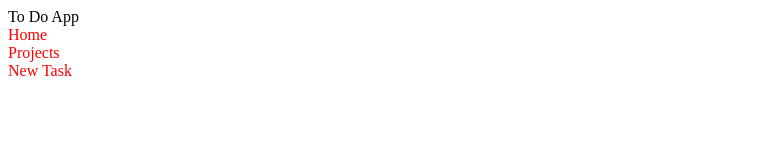
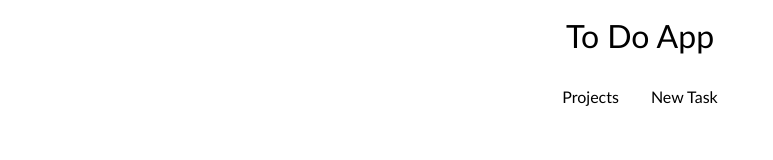
Before and after one commit to vincemilo/jsTodo, a website built with webpack: page dist/index.html in a window 1280 px wide. Shown: the whole page, without its empty margins (0-773 px from the left). Built offline with nearby package versions, Linux system fonts and the light colour scheme.

Commit message:
added newTask component skeleton

```diff
--- a/src/header.js
+++ b/src/header.js
@@ -2,14 +2,13 @@ export default function header() {
     const headerDiv = document.createElement('header');
     const logo = document.createElement('div');
     const navButtons = document.createElement('div');
-    const homeDiv = document.createElement('div');
     const projectsDiv = document.createElement('div');
     const newDiv = document.createElement('div');
 
     headerDiv.appendChild(logo);
 
-    const elements = [homeDiv, projectsDiv, newDiv];
-    let elementName = ['home', 'projects', 'new'];
+    const elements = [projectsDiv, newDiv];
+    let elementName = ['projects', 'new'];
     let i = 0;
 
     elements.forEach((element) => {
@@ -18,12 +17,12 @@ export default function header() {
         i++
     });
 
+    logo.className = 'logo';
     navButtons.className = 'nav-buttons';
 
     headerDiv.appendChild(navButtons);
 
     logo.innerHTML = 'To Do App';
-    homeDiv.innerText = 'Home';
     projectsDiv.innerText = 'Projects';
     newDiv.innerText = 'New Task';
 
--- a/src/index.js
+++ b/src/index.js
@@ -4,3 +4,20 @@ import './style.css';
 const content = document.getElementById('content');
 
 content.appendChild(header());
+
+const main = document.createElement('main');
+content.appendChild(main);
+
+const navButtons = document.querySelector('.nav-buttons');
+
+navButtons.addEventListener('click', (e) => {
+    let main = document.querySelector('main');
+    let button = e.target.className;
+    if (button === 'projects btn'){
+        main.textContent = 'projects';
+        //content.replaceChild(home(), main);
+    } else if (button === 'new btn'){
+        main.textContent = 'new task';
+        //content.replaceChild(menu(), main);
+    };
+});
--- a/src/style.css
+++ b/src/style.css
@@ -1,3 +1,26 @@
+* {
+    margin: 0;
+    padding: 0;
+    font-family: 'Gill Sans', 'Gill Sans MT', Calibri, 'Trebuchet MS', sans-serif;
+}
+
+.logo {
+    display: flex;
+    justify-content: center;
+    align-items: center;
+    font-size: 2rem;
+    padding: 16px;
+}
+
+.nav-buttons {
+    font-size: 1rem;
+    display: flex;
+    align-items: center;
+    justify-content: center;
+    font-size: 1rem;
+}
+
 .btn {
-    color: red;
+    cursor: pointer;
+    padding: 16px;
   }
```
Also changed, not shown: src/newTask.js (added, +16 -0 lines), dist/main.js.
